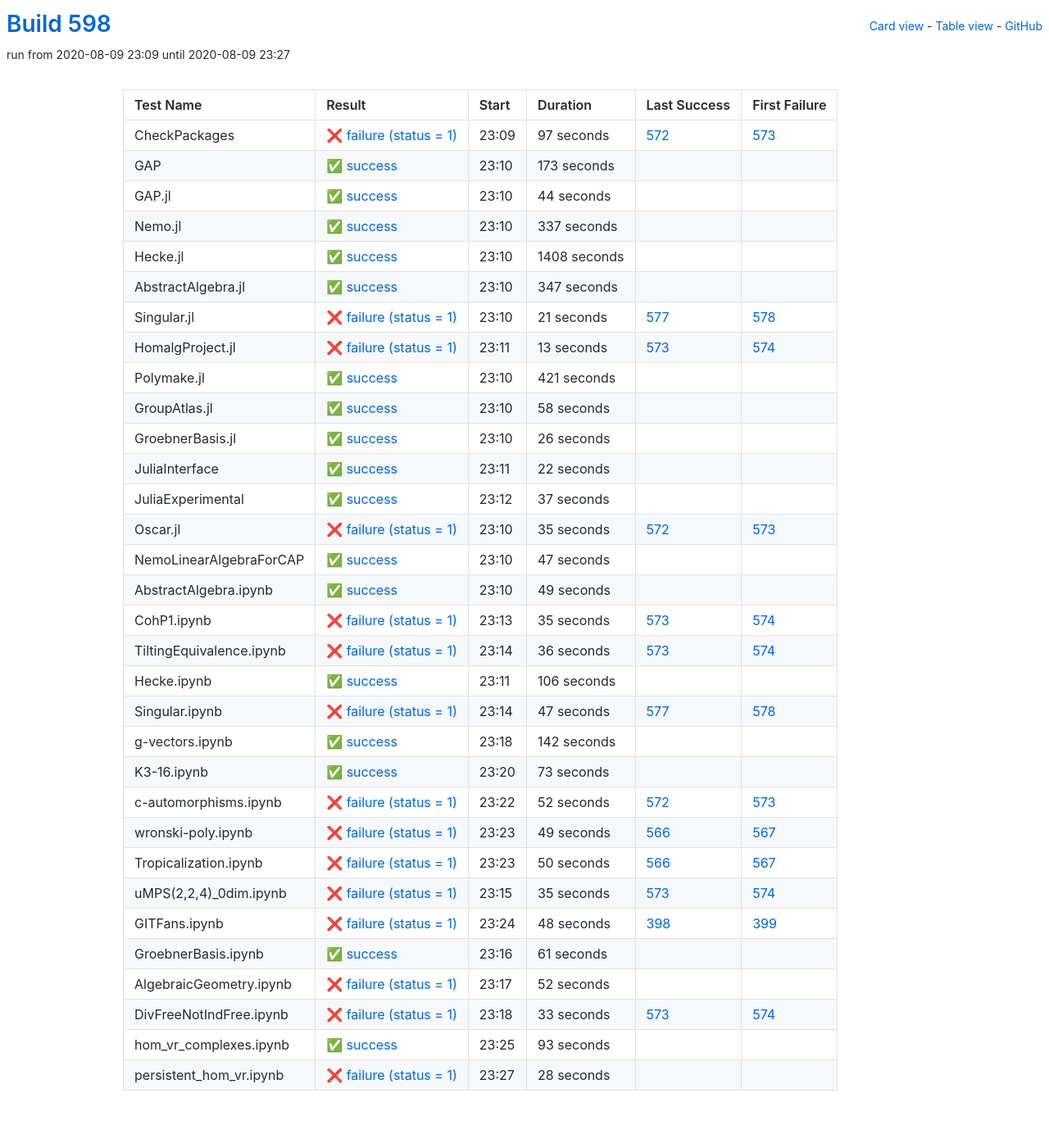
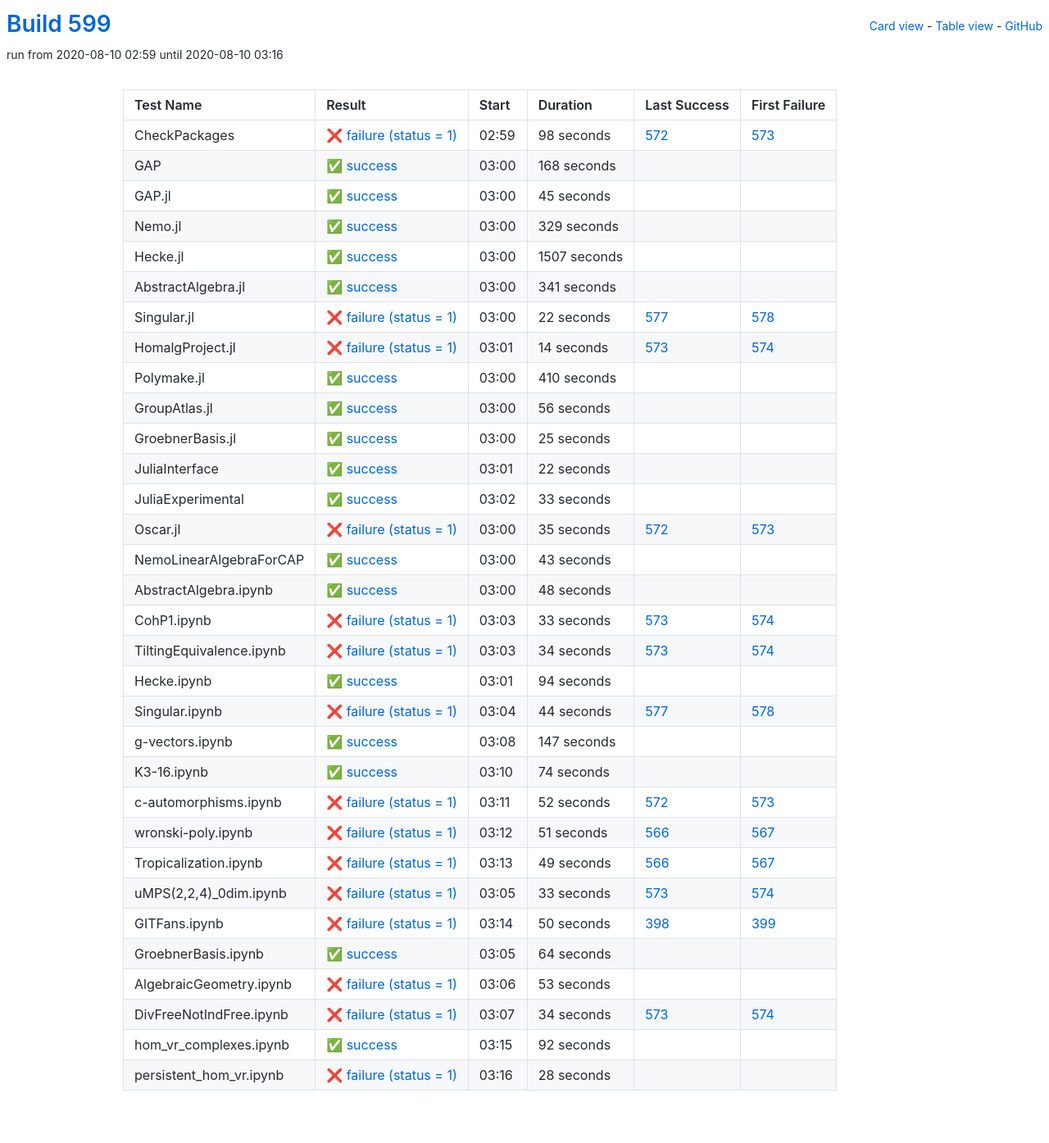
Before and after one commit to oscar-system/oscar-ci-status-stable, a Jekyll site: the page built from table.html, in a window 1280 px wide. Shown: the whole page at 82% size. Built offline with Jekyll 4.4.1, drawn with Linux system fonts in a browser that asks for light colours.

Commit message:
Build #599

```diff
--- a/_data/ci.yml
+++ b/_data/ci.yml
@@ -1,6 +1,6 @@
 ---
-build: 598
-build_url: https://oscarci.mathematik.uni-kl.de/job/oscar-stable/598/
+build: 599
+build_url: https://oscarci.mathematik.uni-kl.de/job/oscar-stable/599/
 job: oscar-stable
 organization: oscar-system
 repo: oscar-ci-status-stable
@@ -8,140 +8,140 @@ repourl: https://github.com/oscar-system/oscar-ci-status-stable
 tests:
 - name: CheckPackages
   id: checkpackages
-  log: https://oscarci.mathematik.uni-kl.de/job/oscar-stable/598/artifact/logs/build-598/CheckPackages.log
-  start: 2020-08-09 23:09
+  log: https://oscarci.mathematik.uni-kl.de/job/oscar-stable/599/artifact/logs/build-599/CheckPackages.log
+  start: 2020-08-10 02:59
   success: false
   exitcode: 1
   status: failure
-  duration: 97
+  duration: 98
   last_success: 572
   last_success_url: https://oscarci.mathematik.uni-kl.de/job/oscar-stable/572/
   first_failure: 573
   first_failure_url: https://oscarci.mathematik.uni-kl.de/job/oscar-stable/573/
 - name: GAP
   id: gap
-  log: https://oscarci.mathematik.uni-kl.de/job/oscar-stable/598/artifact/logs/build-598/GAP.log
-  start: 2020-08-09 23:10
+  log: https://oscarci.mathematik.uni-kl.de/job/oscar-stable/599/artifact/logs/build-599/GAP.log
+  start: 2020-08-10 03:00
   success: true
   exitcode: 0
   status: success
-  duration: 173
+  duration: 168
   last_success: false
   last_success_url:
   first_failure: false
   first_failure_url:
 - name: GAP.jl
   id: gap-jl
-  log: https://oscarci.mathematik.uni-kl.de/job/oscar-stable/598/artifact/logs/build-598/GAP.jl.log
-  start: 2020-08-09 23:10
+  log: https://oscarci.mathematik.uni-kl.de/job/oscar-stable/599/artifact/logs/build-599/GAP.jl.log
+  start: 2020-08-10 03:00
   success: true
   exitcode: 0
   status: success
-  duration: 44
+  duration: 45
   last_success: false
   last_success_url:
   first_failure: false
   first_failure_url:
 - name: Nemo.jl
   id: nemo-jl
-  log: https://oscarci.mathematik.uni-kl.de/job/oscar-stable/598/artifact/logs/build-598/Nemo.jl.log
-  start: 2020-08-09 23:10
+  log: https://oscarci.mathematik.uni-kl.de/job/oscar-stable/599/artifact/logs/build-599/Nemo.jl.log
+  start: 2020-08-10 03:00
   success: true
   exitcode: 0
   status: success
-  duration: 337
+  duration: 329
   last_success: false
   last_success_url:
   first_failure: false
   first_failure_url:
 - name: Hecke.jl
   id: hecke-jl
-  log: https://oscarci.mathematik.uni-kl.de/job/oscar-stable/598/artifact/logs/build-598/Hecke.jl.log
-  start: 2020-08-09 23:10
+  log: https://oscarci.mathematik.uni-kl.de/job/oscar-stable/599/artifact/logs/build-599/Hecke.jl.log
+  start: 2020-08-10 03:00
   success: true
   exitcode: 0
   status: success
-  duration: 1408
+  duration: 1507
   last_success: false
   last_success_url:
   first_failure: false
   first_failure_url:
 - name: AbstractAlgebra.jl
   id: abstractalgebra-jl
-  log: https://oscarci.mathematik.uni-kl.de/job/oscar-stable/598/artifact/logs/build-598/AbstractAlgebra.jl.log
-  start: 2020-08-09 23:10
+  log: https://oscarci.mathematik.uni-kl.de/job/oscar-stable/599/artifact/logs/build-599/AbstractAlgebra.jl.log
+  start: 2020-08-10 03:00
   success: true
   exitcode: 0
   status: success
-  duration: 347
+  duration: 341
   last_success: false
   last_success_url:
   first_failure: false
   first_failure_url:
 - name: Singular.jl
   id: singular-jl
-  log: https://oscarci.mathematik.uni-kl.de/job/oscar-stable/598/artifact/logs/build-598/Singular.jl.log
-  start: 2020-08-09 23:10
+  log: https://oscarci.mathematik.uni-kl.de/job/oscar-stable/599/artifact/logs/build-599/Singular.jl.log
+  start: 2020-08-10 03:00
   success: false
   exitcode: 1
   status: failure
-  duration: 21
+  duration: 22
   last_success: 577
   last_success_url: https://oscarci.mathematik.uni-kl.de/job/oscar-stable/577/
   first_failure: 578
   first_failure_url: https://oscarci.mathematik.uni-kl.de/job/oscar-stable/578/
 - name: HomalgProject.jl
   id: homalgproject-jl
-  log: https://oscarci.mathematik.uni-kl.de/job/oscar-stable/598/artifact/logs/build-598/HomalgProject.jl.log
-  start: 2020-08-09 23:11
+  log: https://oscarci.mathematik.uni-kl.de/job/oscar-stable/599/artifact/logs/build-599/HomalgProject.jl.log
+  start: 2020-08-10 03:01
   success: false
   exitcode: 1
   status: failure
-  duration: 13
+  duration: 14
   last_success: 573
   last_success_url: https://oscarci.mathematik.uni-kl.de/job/oscar-stable/573/
   first_failure: 574
   first_failure_url: https://oscarci.mathematik.uni-kl.de/job/oscar-stable/574/
 - name: Polymake.jl
   id: polymake-jl
-  log: https://oscarci.mathematik.uni-kl.de/job/oscar-stable/598/artifact/logs/build-598/Polymake.jl.log
-  start: 2020-08-09 23:10
+  log: https://oscarci.mathematik.uni-kl.de/job/oscar-stable/599/artifact/logs/build-599/Polymake.jl.log
+  start: 2020-08-10 03:00
   success: true
   exitcode: 0
   status: success
-  duration: 421
+  duration: 410
   last_success: false
   last_success_url:
   first_failure: false
   first_failure_url:
 - name: GroupAtlas.jl
   id: groupatlas-jl
-  log: https://oscarci.mathematik.uni-kl.de/job/oscar-stable/598/artifact/logs/build-598/GroupAtlas.jl.log
-  start: 2020-08-09 23:10
+  log: https://oscarci.mathematik.uni-kl.de/job/oscar-stable/599/artifact/logs/build-599/GroupAtlas.jl.log
+  start: 2020-08-10 03:00
   success: true
   exitcode: 0
   status: success
-  duration: 58
+  duration: 56
   last_success: false
   last_success_url:
   first_failure: false
   first_failure_url:
 - name: GroebnerBasis.jl
   id: groebnerbasis-jl
-  log: https://oscarci.mathematik.uni-kl.de/job/oscar-stable/598/artifact/logs/build-598/GroebnerBasis.jl.log
-  start: 2020-08-09 23:10
+  log: https://oscarci.mathematik.uni-kl.de/job/oscar-stable/599/artifact/logs/build-599/GroebnerBasis.jl.log
+  start: 2020-08-10 03:00
   success: true
   exitcode: 0
   status: success
-  duration: 26
+  duration: 25
   last_success: false
   last_success_url:
   first_failure: false
   first_failure_url:
 - name: JuliaInterface
   id: juliainterface
-  log: https://oscarci.mathematik.uni-kl.de/job/oscar-stable/598/artifact/logs/build-598/JuliaInterface.log
-  start: 2020-08-09 23:11
+  log: https://oscarci.mathematik.uni-kl.de/job/oscar-stable/599/artifact/logs/build-599/JuliaInterface.log
+  start: 2020-08-10 03:01
   success: true
   exitcode: 0
   status: success
@@ -152,20 +152,20 @@ tests:
   first_failure_url:
 - name: JuliaExperimental
   id: juliaexperimental
-  log: https://oscarci.mathematik.uni-kl.de/job/oscar-stable/598/artifact/logs/build-598/JuliaExperimental.log
-  start: 2020-08-09 23:12
+  log: https://oscarci.mathematik.uni-kl.de/job/oscar-stable/599/artifact/logs/build-599/JuliaExperimental.log
+  start: 2020-08-10 03:02
   success: true
   exitcode: 0
   status: success
-  duration: 37
+  duration: 33
   last_success: false
   last_success_url:
   first_failure: false
   first_failure_url:
 - name: Oscar.jl
   id: oscar-jl
-  log: https://oscarci.mathematik.uni-kl.de/job/oscar-stable/598/artifact/logs/build-598/Oscar.jl.log
-  start: 2020-08-09 23:10
+  log: https://oscarci.mathematik.uni-kl.de/job/oscar-stable/599/artifact/logs/build-599/Oscar.jl.log
+  start: 2020-08-10 03:00
   success: false
   exitcode: 1
   status: failure
@@ -176,104 +176,104 @@ tests:
   first_failure_url: https://oscarci.mathematik.uni-kl.de/job/oscar-stable/573/
 - name: NemoLinearAlgebraForCAP
   id: nemolinearalgebraforcap
-  log: https://oscarci.mathematik.uni-kl.de/job/oscar-stable/598/artifact/logs/build-598/NemoLinearAlgebraForCAP.log
-  start: 2020-08-09 23:10
+  log: https://oscarci.mathematik.uni-kl.de/job/oscar-stable/599/artifact/logs/build-599/NemoLinearAlgebraForCAP.log
+  start: 2020-08-10 03:00
   success: true
   exitcode: 0
   status: success
-  duration: 47
+  duration: 43
   last_success: false
   last_success_url:
   first_failure: false
   first_failure_url:
 - name: AbstractAlgebra.ipynb
   id: abstractalgebra-ipynb
-  log: https://oscarci.mathematik.uni-kl.de/job/oscar-stable/598/artifact/logs/build-598/AbstractAlgebra.ipynb.log
-  start: 2020-08-09 23:10
+  log: https://oscarci.mathematik.uni-kl.de/job/oscar-stable/599/artifact/logs/build-599/AbstractAlgebra.ipynb.log
+  start: 2020-08-10 03:00
   success: true
   exitcode: 0
   status: success
-  duration: 49
+  duration: 48
   last_success: false
   last_success_url:
   first_failure: false
   first_failure_url:
 - name: CohP1.ipynb
   id: cohp1-ipynb
-  log: https://oscarci.mathematik.uni-kl.de/job/oscar-stable/598/artifact/logs/build-598/CohP1.ipynb.log
-  start: 2020-08-09 23:13
+  log: https://oscarci.mathematik.uni-kl.de/job/oscar-stable/599/artifact/logs/build-599/CohP1.ipynb.log
+  start: 2020-08-10 03:03
   success: false
   exitcode: 1
   status: failure
-  duration: 35
+  duration: 33
   last_success: 573
   last_success_url: https://oscarci.mathematik.uni-kl.de/job/oscar-stable/573/
   first_failure: 574
   first_failure_url: https://oscarci.mathematik.uni-kl.de/job/oscar-stable/574/
 - name: TiltingEquivalence.ipynb
   id: tiltingequivalence-ipynb
-  log: https://oscarci.mathematik.uni-kl.de/job/oscar-stable/598/artifact/logs/build-598/TiltingEquivalence.ipynb.log
-  start: 2020-08-09 23:14
+  log: https://oscarci.mathematik.uni-kl.de/job/oscar-stable/599/artifact/logs/build-599/TiltingEquivalence.ipynb.log
+  start: 2020-08-10 03:03
   success: false
   exitcode: 1
   status: failure
-  duration: 36
+  duration: 34
   last_success: 573
   last_success_url: https://oscarci.mathematik.uni-kl.de/job/oscar-stable/573/
   first_failure: 574
   first_failure_url: https://oscarci.mathematik.uni-kl.de/job/oscar-stable/574/
 - name: Hecke.ipynb
   id: hecke-ipynb
-  log: https://oscarci.mathematik.uni-kl.de/job/oscar-stable/598/artifact/logs/build-598/Hecke.ipynb.log
-  start: 2020-08-09 23:11
+  log: https://oscarci.mathematik.uni-kl.de/job/oscar-stable/599/artifact/logs/build-599/Hecke.ipynb.log
+  start: 2020-08-10 03:01
   success: true
   exitcode: 0
   status: success
-  duration: 106
+  duration: 94
   last_success: false
   last_success_url:
   first_failure: false
   first_failure_url:
 - name: Singular.ipynb
   id: singular-ipynb
-  log: https://oscarci.mathematik.uni-kl.de/job/oscar-stable/598/artifact/logs/build-598/Singular.ipynb.log
-  start: 2020-08-09 23:14
+  log: https://oscarci.mathematik.uni-kl.de/job/oscar-stable/599/artifact/logs/build-599/Singular.ipynb.log
+  start: 2020-08-10 03:04
   success: false
   exitcode: 1
   status: failure
-  duration: 47
+  duration: 44
   last_success: 577
   last_success_url: https://oscarci.mathematik.uni-kl.de/job/oscar-stable/577/
   first_failure: 578
   first_failure_url: https://oscarci.mathematik.uni-kl.de/job/oscar-stable/578/
 - name: g-vectors.ipynb
   id: g-vectors-ipynb
-  log: https://oscarci.mathematik.uni-kl.de/job/oscar-stable/598/artifact/logs/build-598/g-vectors.ipynb.log
-  start: 2020-08-09 23:18
+  log: https://oscarci.mathematik.uni-kl.de/job/oscar-stable/599/artifact/logs/build-599/g-vectors.ipynb.log
+  start: 2020-08-10 03:08
   success: true
   exitcode: 0
   status: success
-  duration: 142
+  duration: 147
   last_success: false
   last_success_url:
   first_failure: false
   first_failure_url:
 - name: K3-16.ipynb
   id: k3-16-ipynb
-  log: https://oscarci.mathematik.uni-kl.de/job/oscar-stable/598/artifact/logs/build-598/K3-16.ipynb.log
-  start: 2020-08-09 23:20
+  log: https://oscarci.mathematik.uni-kl.de/job/oscar-stable/599/artifact/logs/build-599/K3-16.ipynb.log
+  start: 2020-08-10 03:10
   success: true
   exitcode: 0
   status: success
-  duration: 73
+  duration: 74
   last_success: false
   last_success_url:
   first_failure: false
   first_failure_url:
 - name: c-automorphisms.ipynb
   id: c-automorphisms-ipynb
-  log: https://oscarci.mathematik.uni-kl.de/job/oscar-stable/598/artifact/logs/build-598/c-automorphisms.ipynb.log
-  start: 2020-08-09 23:22
+  log: https://oscarci.mathematik.uni-kl.de/job/oscar-stable/599/artifact/logs/build-599/c-automorphisms.ipynb.log
+  start: 2020-08-10 03:11
   success: false
   exitcode: 1
   status: failure
@@ -284,8 +284,20 @@ tests:
   first_failure_url: https://oscarci.mathematik.uni-kl.de/job/oscar-stable/573/
 - name: wronski-poly.ipynb
   id: wronski-poly-ipynb
-  log: https://oscarci.mathematik.uni-kl.de/job/oscar-stable/598/artifact/logs/build-598/wronski-poly.ipynb.log
-  start: 2020-08-09 23:23
+  log: https://oscarci.mathematik.uni-kl.de/job/oscar-stable/599/artifact/logs/build-599/wronski-poly.ipynb.log
+  start: 2020-08-10 03:12
+  success: false
+  exitcode: 1
+  status: failure
+  duration: 51
+  last_success: 566
+  last_success_url: https://oscarci.mathematik.uni-kl.de/job/oscar-stable/566/
+  first_failure: 567
+  first_failure_url: https://oscarci.mathematik.uni-kl.de/job/oscar-stable/567/
+- name: Tropicalization.ipynb
+  id: tropicalization-ipynb
+  log: https://oscarci.mathematik.uni-kl.de/job/oscar-stable/599/artifact/logs/build-599/Tropicalization.ipynb.log
+  start: 2020-08-10 03:13
   success: false
   exitcode: 1
   status: failure
@@ -294,70 +306,10 @@ tests:
   last_success_url: https://oscarci.mathematik.uni-kl.de/job/oscar-stable/566/
   first_failure: 567
   first_failure_url: https://oscarci.mathematik.uni-kl.de/job/oscar-stable/567/
-- name: Tropicalization.ipynb
-  id: tropicalization-ipynb
-  log: https://oscarci.mathematik.uni-kl.de/job/oscar-stable/598/artifact/logs/build-598/Tropicalization.ipynb.log
-  start: 2020-08-09 23:23
-  success: false
-  exitcode: 1
-  status: failure
-  duration: 50
-  last_success: 566
-  last_success_url: https://oscarci.mathematik.uni-kl.de/job/oscar-stable/566/
-  first_failure: 567
-  first_failure_url: https://oscarci.mathematik.uni-kl.de/job/oscar-stable/567/
 - name: uMPS(2,2,4)_0dim.ipynb
   id: umps-2-2-4-0dim-ipynb
-  log: https://oscarci.mathematik.uni-kl.de/job/oscar-stable/598/artifact/logs/build-598/uMPS-2-2-4-_0dim.ipynb.log
-  start: 2020-08-09 23:15
-  success: false
-  exitcode: 1
-  status: failure
-  duration: 35
-  last_success: 573
-  last_success_url: https://oscarci.mathematik.uni-kl.de/job/oscar-stable/573/
-  first_failure: 574
-  first_failure_url: https://oscarci.mathematik.uni-kl.de/job/oscar-stable/574/
-- name: GITFans.ipynb
-  id: gitfans-ipynb
-  log: https://oscarci.mathematik.uni-kl.de/job/oscar-stable/598/artifact/logs/build-598/GITFans.ipynb.log
-  start: 2020-08-09 23:24
-  success: false
-  exitcode: 1
-  status: failure
-  duration: 48
-  last_success: 398
-  last_success_url: https://oscarci.mathematik.uni-kl.de/job/oscar-stable/398/
-  first_failure: 399
-  first_failure_url: https://oscarci.mathematik.uni-kl.de/job/oscar-stable/399/
-- name: GroebnerBasis.ipynb
-  id: groebnerbasis-ipynb
-  log: https://oscarci.mathematik.uni-kl.de/job/oscar-stable/598/artifact/logs/build-598/GroebnerBasis.ipynb.log
-  start: 2020-08-09 23:16
-  success: true
-  exitcode: 0
-  status: success
-  duration: 61
-  last_success: false
-  last_success_url:
-  first_failure: false
-  first_failure_url:
-- name: AlgebraicGeometry.ipynb
-  id: algebraicgeometry-ipynb
-  log: https://oscarci.mathematik.uni-kl.de/job/oscar-stable/598/artifact/logs/build-598/AlgebraicGeometry.ipynb.log
-  start: 2020-08-09 23:17
-  success: false
-  exitcode: 1
-  status: failure
-  duration: 52
-  last_success: false
-  last_success_url:
-  first_failure: false
-  first_failure_url:
-- name: DivFreeNotIndFree.ipynb
-  id: divfreenotindfree-ipynb
-  log: https://oscarci.mathematik.uni-kl.de/job/oscar-stable/598/artifact/logs/build-598/DivFreeNotIndFree.ipynb.log
-  start: 2020-08-09 23:18
+  log: https://oscarci.mathematik.uni-kl.de/job/oscar-stable/599/artifact/logs/build-599/uMPS-2-2-4-_0dim.ipynb.log
+  start: 2020-08-10 03:05
   success: false
   exitcode: 1
   status: failure
@@ -366,22 +318,70 @@ tests:
   last_success_url: https://oscarci.mathematik.uni-kl.de/job/oscar-stable/573/
   first_failure: 574
   first_failure_url: https://oscarci.mathematik.uni-kl.de/job/oscar-stable/574/
-- name: hom_vr_complexes.ipynb
-  id: hom-vr-complexes-ipynb
-  log: https://oscarci.mathematik.uni-kl.de/job/oscar-stable/598/artifact/logs/build-598/hom_vr_complexes.ipynb.log
-  start: 2020-08-09 23:25
+- name: GITFans.ipynb
+  id: gitfans-ipynb
+  log: https://oscarci.mathematik.uni-kl.de/job/oscar-stable/599/artifact/logs/build-599/GITFans.ipynb.log
+  start: 2020-08-10 03:14
+  success: false
+  exitcode: 1
+  status: failure
+  duration: 50
+  last_success: 398
+  last_success_url: https://oscarci.mathematik.uni-kl.de/job/oscar-stable/398/
+  first_failure: 399
+  first_failure_url: https://oscarci.mathematik.uni-kl.de/job/oscar-stable/399/
+- name: GroebnerBasis.ipynb
+  id: groebnerbasis-ipynb
+  log: https://oscarci.mathematik.uni-kl.de/job/oscar-stable/599/artifact/logs/build-599/GroebnerBasis.ipynb.log
+  start: 2020-08-10 03:05
   success: true
   exitcode: 0
   status: success
-  duration: 93
+  duration: 64
+  last_success: false
+  last_success_url:
+  first_failure: false
+  first_failure_url:
+- name: AlgebraicGeometry.ipynb
+  id: algebraicgeometry-ipynb
+  log: https://oscarci.mathematik.uni-kl.de/job/oscar-stable/599/artifact/logs/build-599/AlgebraicGeometry.ipynb.log
+  start: 2020-08-10 03:06
+  success: false
+  exitcode: 1
+  status: failure
+  duration: 53
+  last_success: false
+  last_success_url:
+  first_failure: false
+  first_failure_url:
+- name: DivFreeNotIndFree.ipynb
+  id: divfreenotindfree-ipynb
+  log: https://oscarci.mathematik.uni-kl.de/job/oscar-stable/599/artifact/logs/build-599/DivFreeNotIndFree.ipynb.log
+  start: 2020-08-10 03:07
+  success: false
+  exitcode: 1
+  status: failure
+  duration: 34
+  last_success: 573
+  last_success_url: https://oscarci.mathematik.uni-kl.de/job/oscar-stable/573/
+  first_failure: 574
+  first_failure_url: https://oscarci.mathematik.uni-kl.de/job/oscar-stable/574/
+- name: hom_vr_complexes.ipynb
+  id: hom-vr-complexes-ipynb
+  log: https://oscarci.mathematik.uni-kl.de/job/oscar-stable/599/artifact/logs/build-599/hom_vr_complexes.ipynb.log
+  start: 2020-08-10 03:15
+  success: true
+  exitcode: 0
+  status: success
+  duration: 92
   last_success: false
   last_success_url:
   first_failure: false
   first_failure_url:
 - name: persistent_hom_vr.ipynb
   id: persistent-hom-vr-ipynb
-  log: https://oscarci.mathematik.uni-kl.de/job/oscar-stable/598/artifact/logs/build-598/persistent_hom_vr.ipynb.log
-  start: 2020-08-09 23:27
+  log: https://oscarci.mathematik.uni-kl.de/job/oscar-stable/599/artifact/logs/build-599/persistent_hom_vr.ipynb.log
+  start: 2020-08-10 03:16
   success: false
   exitcode: 1
   status: failure
```
Also changed, not shown: README.md.
